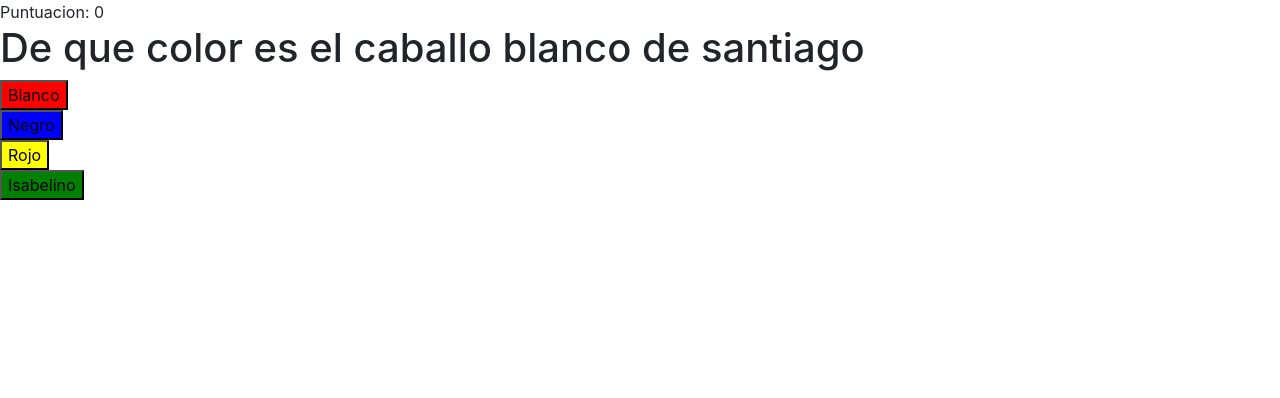
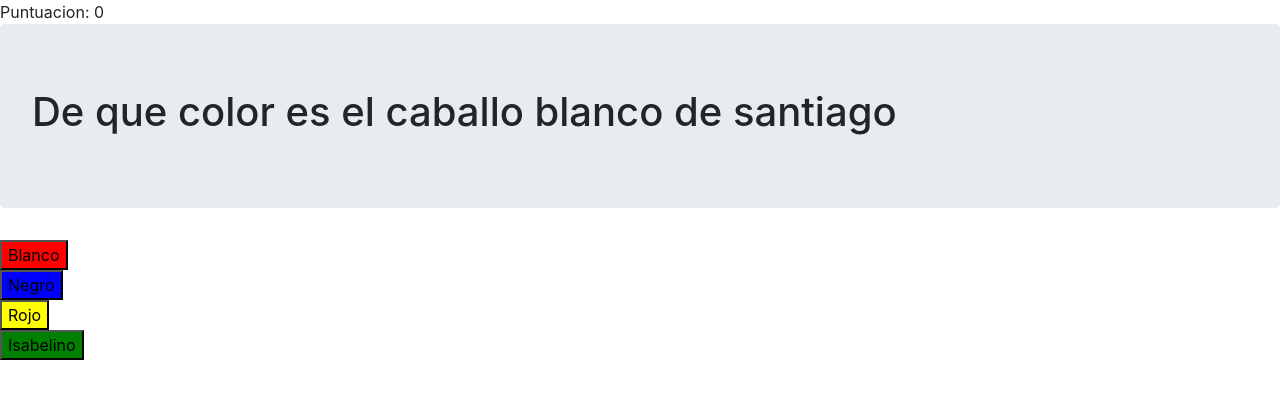
Before and after one commit to midurbar/Quiz-Angular, an Angular app: page / in a window 1280 px wide. Shown: the top 398 px of the page. Built offline with nearby package versions, Linux system fonts and the light colour scheme.

Commit message:
añadido estilos

```diff
--- a/src/app/pregunta/pregunta.component.html
+++ b/src/app/pregunta/pregunta.component.html
@@ -1 +1,4 @@
-<h1>{{titulo}}</h1>
+
+<div class="jumbotron">
+    <h1 class="display-5">{{titulo}}</h1>
+</div>
```
